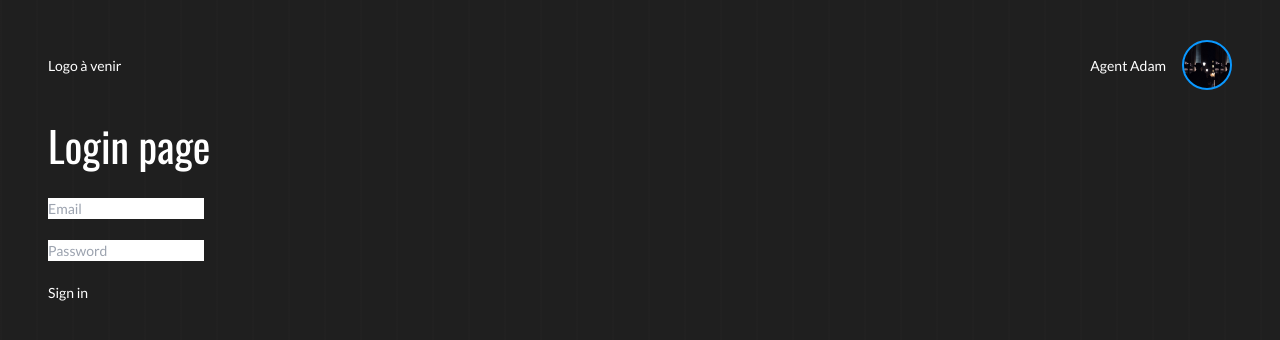
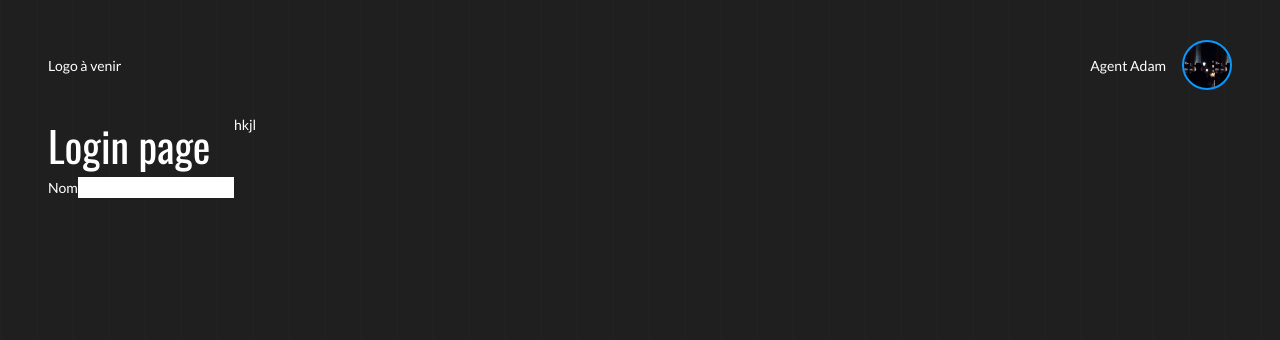
Before and after one commit to JDR-iim/Jeux-de-role, a Vue app: page /login in a window 1280 px wide. Shown: the top 340 px of the page. Built offline with nearby package versions, Linux system fonts and the light colour scheme; no server answers.

Commit message:
login form

```diff
--- /dev/null
+++ b/src/components/Input.vue
@@ -0,0 +1,33 @@
+<!-- ChildComponent.vue -->
+<template>
+    <div>
+    <label :for="inputId">{{ labelText }}</label>
+    <input :type="inputType" :id="inputId" v-model="value" />
+    </div>
+</template>
+
+<script>
+export default {
+    props: {
+    inputType: {
+        type: String,
+        default: 'text' // Définir le type par défaut comme 'text'
+    },
+    labelText: {
+        type: String,
+        default: 'Label' // Définir le label par défaut
+    }
+    },
+    data() {
+    return {
+        value: ''
+    };
+    },
+    computed: {
+    inputId() {
+        // Générer un ID unique pour l'input basé sur le texte du label
+        return `input-${this.labelText.toLowerCase().replace(/\s/g, '-')}`;
+    }
+    }
+};
+</script>
--- a/src/views/Login.vue
+++ b/src/views/Login.vue
@@ -1,36 +1,19 @@
 <template>
-  <div>
-    <h1>Login page</h1>
-    <br />
-    <input placeholder="Email" v-model="email" type="email" /> <br />
-    <br />
-    <input placeholder="Password" v-model="password" type="password" /> <br />
-    <br />
-    <button @click="signIn()">Sign in</button>
-  </div>
+    <div class="flex">
+        <div>
+            <h1>Login page</h1>
+            <div>
+                <Input inputType="text" labelText="Nom"  />
+            </div>
+        </div>
+        <div>
+            hkjl
+        </div>
+    </div>
 </template>
 
 <script setup>
-import { ref } from "vue";
-import { supabase } from "../lib/supabaseClient";
-import { useRouter } from "vue-router";
-
-const email = ref("");
-const password = ref("");
-const router = useRouter();
-
-async function signIn() {
-  const { data, error } = await supabase.auth.signInWithPassword({
-    email: email.value,
-    password: password.value,
-  });
-
-  if (error) {
-    alert("Error logging in : " + error.message);
-  } else {
-    router.push("/");
-  }
-}
+    import Input from '../components/Input.vue'
 </script>
 
 <style scoped></style>
```
